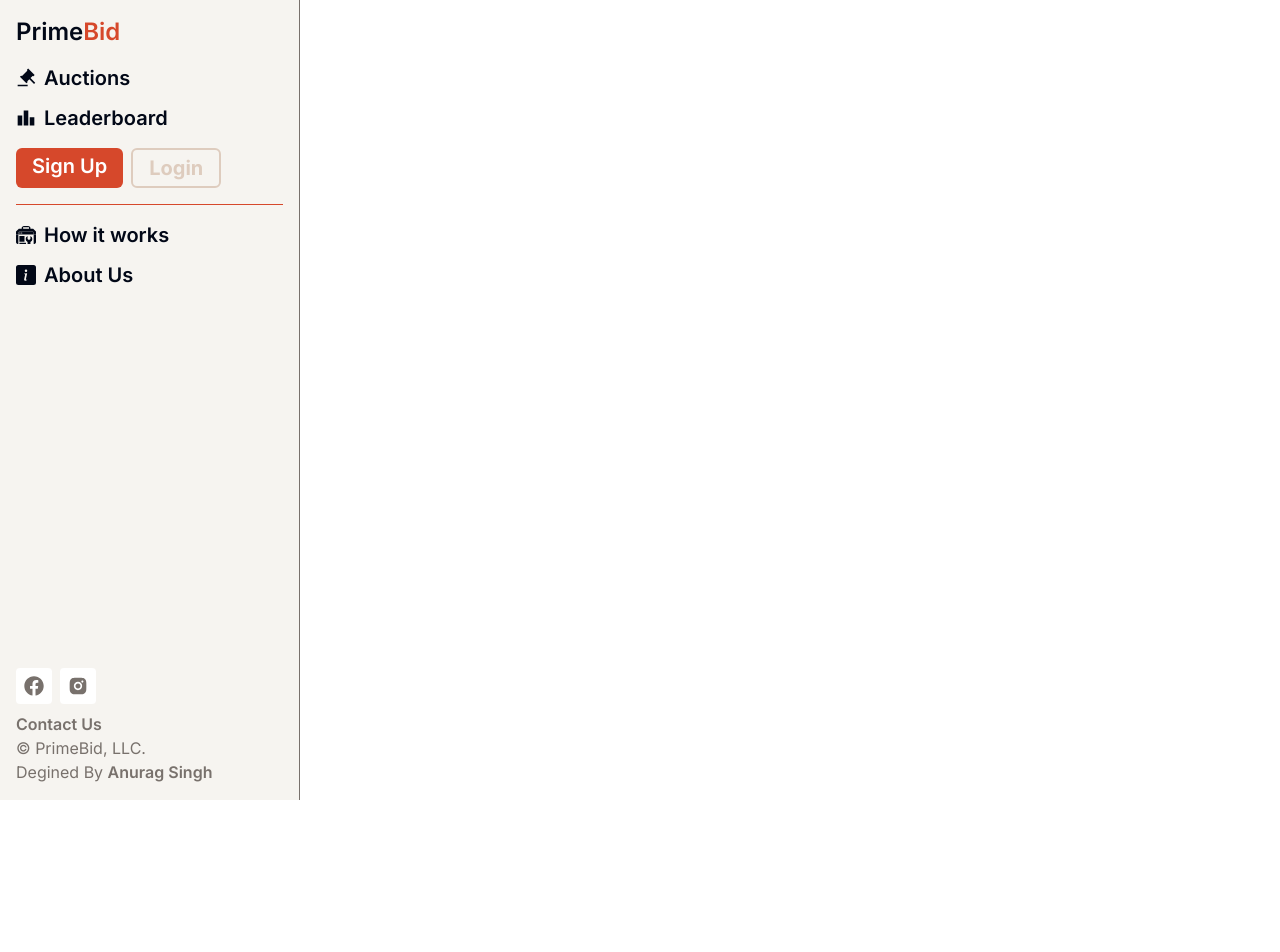
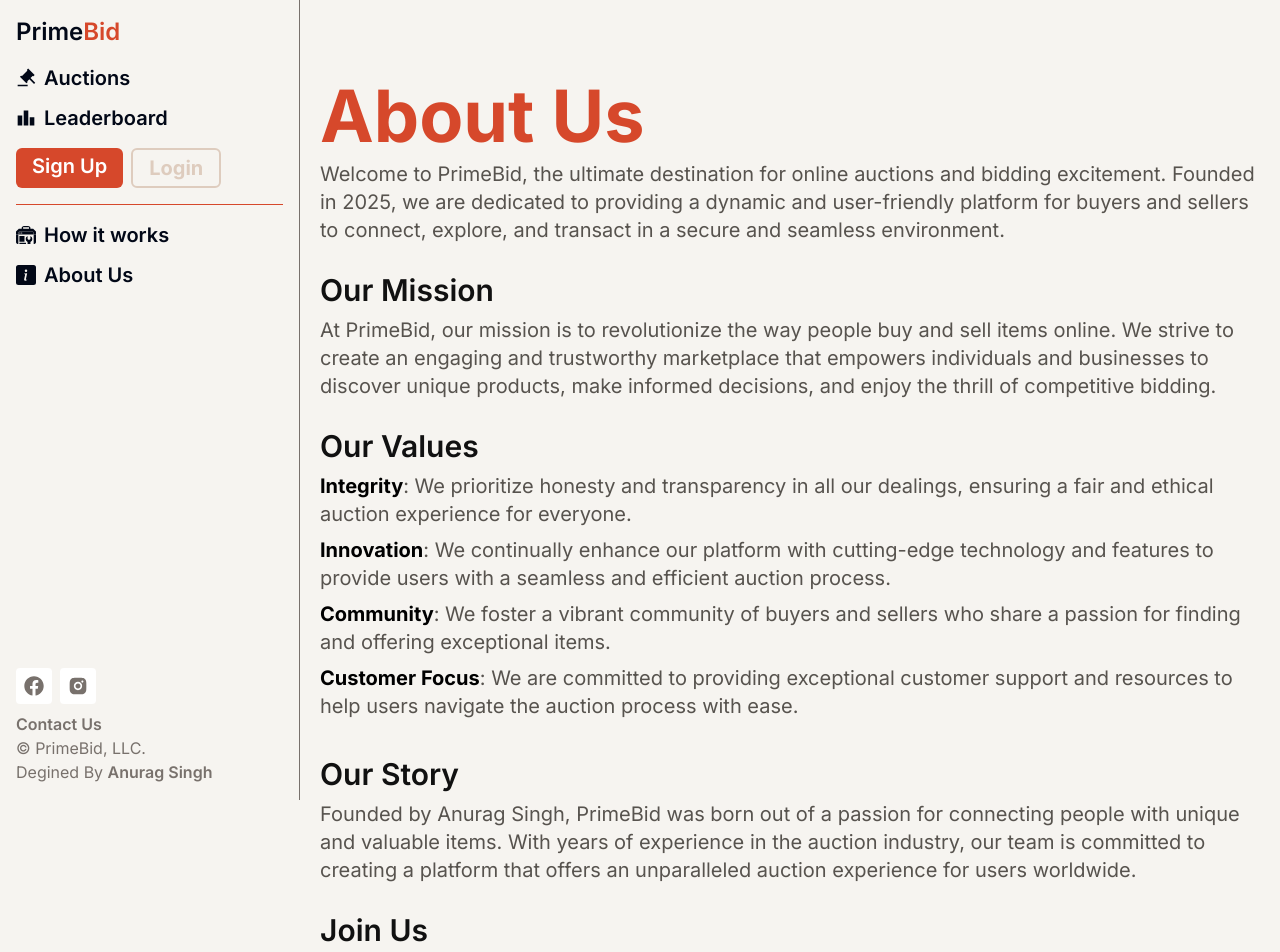
Before and after one commit to anurag0058/PRIME-BID-AUCTION-PLATFORM, a React (Vite) app in the folder frontend/: page /about in a window 1280 px wide. Shown: the top 952 px of the page. Before the commit the page ends 800 px from the top, so only its background shows below. Built offline with nearby package versions, Linux system fonts and the light colour scheme; no server answers.

Commit message:
about and works

```diff
--- a/frontend/src/App.jsx
+++ b/frontend/src/App.jsx
@@ -9,6 +9,8 @@
 import SubmitCommission from "./pages/SubmitCommission";
 import { useDispatch } from "react-redux";
 import { fetchUser } from "./store/slices/userSlice";
+import HowItWorks from "./pages/HowItWorks";
+import About from "./pages/About";
 
 const App = () => {
   const dispatch = useDispatch();
@@ -23,6 +25,9 @@
         <Route path="/sign-up" element={<SignUp />} />
         <Route path="/login" element={<Login />} />
         <Route path="/submit-commission" element={<SubmitCommission />} />
+        <Route path="/how-it-works-info" element={<HowItWorks />} />
+        <Route path="/about" element={<About />} />
+
       </Routes>
       <ToastContainer position="top-right" />
     </Router>
--- /dev/null
+++ b/frontend/src/pages/About.jsx
@@ -0,0 +1,117 @@
+import React from "react";
+
+const About = () => {
+  const values = [
+    {
+      id: 1,
+      title: "Integrity",
+      description:
+        "We prioritize honesty and transparency in all our dealings, ensuring a fair and ethical auction experience for everyone.",
+    },
+    {
+      id: 2,
+      title: "Innovation",
+      description:
+        "We continually enhance our platform with cutting-edge technology and features to provide users with a seamless and efficient auction process.",
+    },
+    {
+      id: 3,
+      title: "Community",
+      description:
+        "We foster a vibrant community of buyers and sellers who share a passion for finding and offering exceptional items.",
+    },
+    {
+      id: 4,
+      title: "Customer Focus",
+      description:
+        "We are committed to providing exceptional customer support and resources to help users navigate the auction process with ease.",
+    },
+  ];
+
+  return (
+    <>
+      <section className="w-full ml-0 m-0 h-fit px-5 pt-20 lg:pl-[320px] gap-7 flex flex-col min-h-screen py-4 justify-center">
+        <div>
+          <h1
+            className={`text-[#d6482b] text-2xl font-bold mb-2 min-[480px]:text-4xl md:text-6xl xl:text-7xl 2xl:text-8xl`}
+          >
+            About Us
+          </h1>
+          <p className="text-xl text-stone-600">
+            Welcome to PrimeBid, the ultimate destination for online auctions
+            and bidding excitement. Founded in 2025, we are dedicated to
+            providing a dynamic and user-friendly platform for buyers and
+            sellers to connect, explore, and transact in a secure and seamless
+            environment.
+          </p>
+        </div>
+        <div>
+          <h3
+            className={`text-[#111] text-xl font-semibold mb-2 min-[480px]:text-xl md:text-2xl lg:text-3xl`}
+          >
+            Our Mission
+          </h3>
+          <p className="text-xl text-stone-600">
+            At PrimeBid, our mission is to revolutionize the way people buy and
+            sell items online. We strive to create an engaging and trustworthy
+            marketplace that empowers individuals and businesses to discover
+            unique products, make informed decisions, and enjoy the thrill of
+            competitive bidding.
+          </p>
+        </div>
+        <div>
+          <h3
+            className={`text-[#111] text-xl font-semibold mb-2 min-[480px]:text-xl md:text-2xl lg:text-3xl`}
+          >
+            Our Values
+          </h3>
+          <ul className="list-inside">
+            {values.map((element) => {
+              return (
+                <li className="text-xl text-stone-600 mb-2" key={element.id}>
+                  <span className="text-black font-bold">{element.title}</span>:{" "}
+                  {element.description}
+                </li>
+              );
+            })}
+          </ul>
+        </div>
+        <div>
+          <h3
+            className={`text-[#111] text-xl font-semibold mb-2 min-[480px]:text-xl md:text-2xl lg:text-3xl`}
+          >
+            Our Story
+          </h3>
+          <p className="text-xl text-stone-600">
+            Founded by Anurag Singh, PrimeBid was born out of a passion for
+            connecting people with unique and valuable items. With years of
+            experience in the auction industry, our team is committed to
+            creating a platform that offers an unparalleled auction experience
+            for users worldwide.
+          </p>
+        </div>
+        <div>
+          <h3
+            className={`text-[#111] text-xl font-semibold mb-2 min-[480px]:text-xl md:text-2xl lg:text-3xl`}
+          >
+            Join Us
+          </h3>
+          <p className="text-xl text-stone-600">
+            Whether you're looking to buy, sell, or simply explore, PrimeBid
+            invites you to join our growing community of auction enthusiasts.
+            Discover new opportunities, uncover hidden gems, and experience the
+            thrill of winning your next great find.
+          </p>
+        </div>
+        <div>
+          <p className="text-[#d6482b] text-xl font-bold mb-3">
+            Thank you for choosing PrimeBid. We look forward to being a part of
+            your auction journey!
+          </p>
+        </div>
+      </section>
+    </>
+  );
+};
+
+export default About;
--- /dev/null
+++ b/frontend/src/pages/HowItWorks.jsx
@@ -0,0 +1,86 @@
+import React from "react";
+import {
+  FaUser,
+  FaGavel,
+  FaEnvelope,
+  FaDollarSign,
+  FaFileInvoice,
+  FaRedo,
+} from "react-icons/fa";
+
+const HowItWorks = () => {
+  const steps = [
+    {
+      icon: <FaUser />,
+      title: "User Registration",
+      description:
+        "Users must register or log in to perform operations such as posting auctions, bidding on items, accessing the dashboard, and sending payment proof.",
+    },
+    {
+      icon: <FaGavel />,
+      title: "Role Selection",
+      description:
+        'Users can register as either a "Bidder" or "Auctioneer." Bidders can bid on items, while Auctioneers can post items.',
+    },
+    {
+      icon: <FaEnvelope />,
+      title: "Winning Bid Notification",
+      description:
+        "After winning an item, the highest bidder will receive an email with the Auctioneer's payment method information, including bank transfer, Easypaisa, and PayPal.",
+    },
+    {
+      icon: <FaDollarSign />,
+      title: "Commission Payment",
+      description:
+        "If the Bidder pays, the Auctioneer must pay 5% of that payment to the platform. Failure to pay results in being unable to post new items, and a legal notice will be sent.",
+    },
+    {
+      icon: <FaFileInvoice />,
+      title: "Proof of Payment",
+      description:
+        "The platform receives payment proof as a screenshot and the total amount sent. Once approved by the Administrator, the unpaid commission of the Auctioneer will be adjusted accordingly.",
+    },
+    {
+      icon: <FaRedo />,
+      title: "Reposting Items",
+      description:
+        "If the Bidder does not pay, the Auctioneer can republish the item without any additional cost.",
+    },
+  ];
+
+  return (
+    <>
+      <section className="w-full ml-0 m-0 h-fit px-5 pt-20 lg:pl-[320px] flex flex-col min-h-screen py-4 justify-center">
+        <h1
+          className={`text-[#d6482b] text-2xl font-bold mb-2 min-[480px]:text-4xl md:text-6xl xl:text-7xl 2xl:text-8xl`}
+        >
+          Discover How PrimeBid Operates
+        </h1>
+        <div className="flex flex-col gap-4 my-5">
+          {steps.map((element, index) => {
+            return (
+              <div
+                key={index}
+                className="bg-white rounded-md p-2 lg:p-5 flex flex-col gap-2 group hover:bg-black transition-all duration-300"
+              >
+                <div className="bg-black text-white p-3 text-xl rounded-full w-fit group-hover:bg-[#d6482b] transition-all duration-300">
+                  {element.icon}
+                </div>
+                <h3
+                  className={`text-[#D6482B] text-xl font-semibold mb-2 min-[480px]:text-xl md:text-2xl lg:text-3xl`}
+                >
+                  {element.title}
+                </h3>
+                <p className="text-xl text-stone-700 group-hover:text-[#fff] transition-all duration-300">
+                  {element.description}
+                </p>
+              </div>
+            );
+          })}
+        </div>
+      </section>
+    </>
+  );
+};
+
+export default HowItWorks;
```
